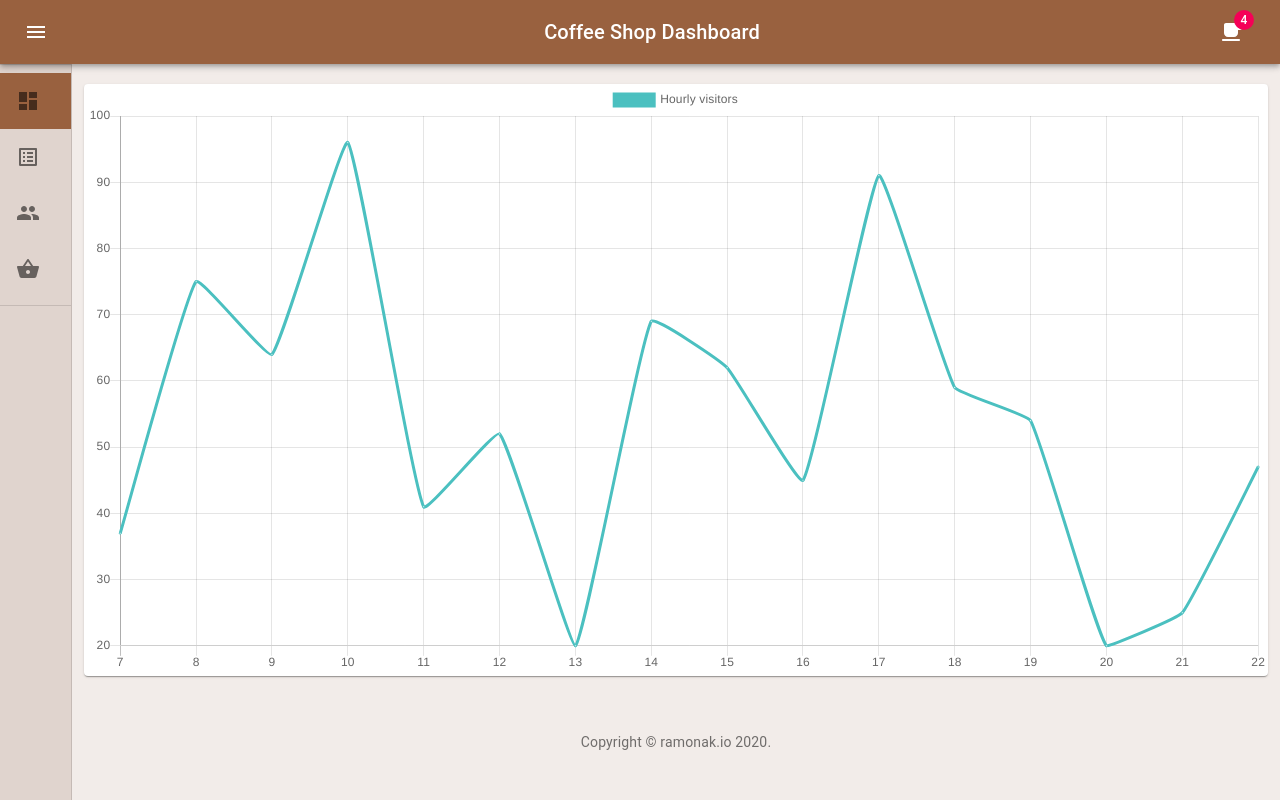
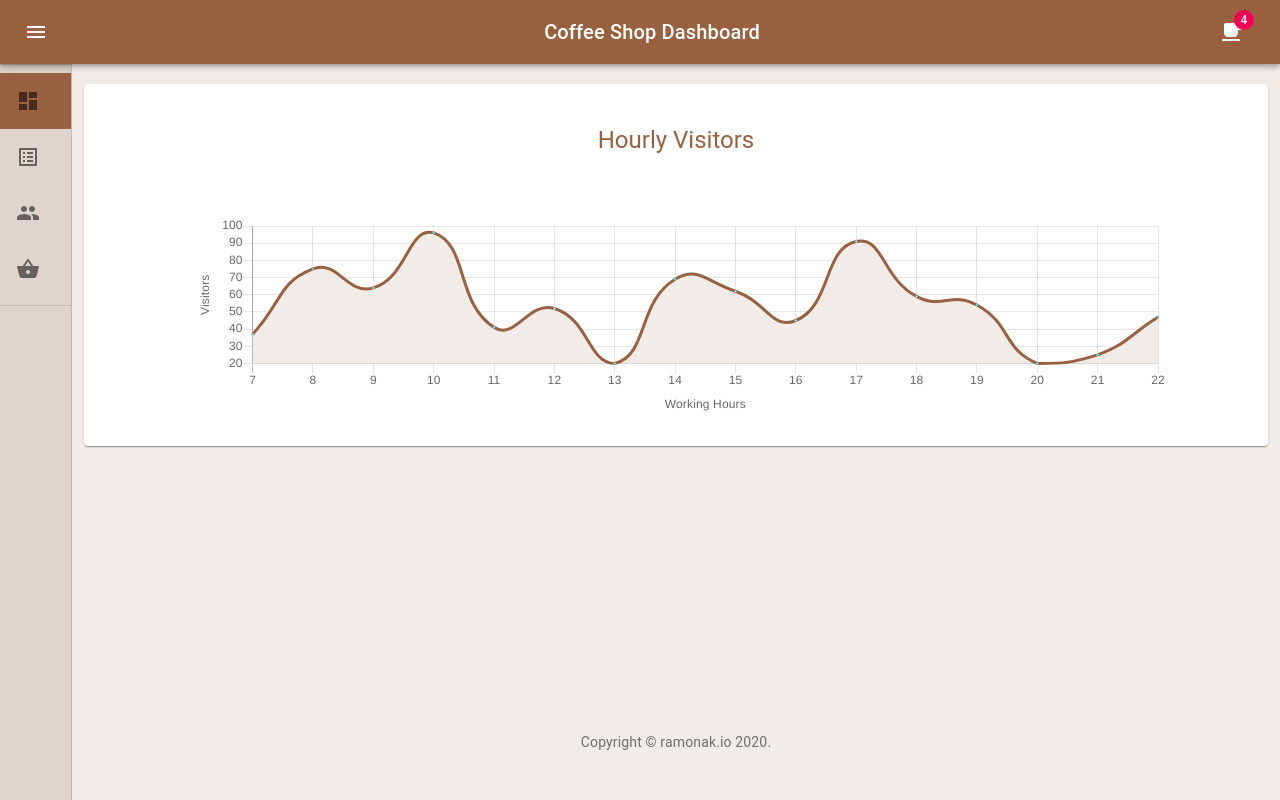
Before and after one commit to KaterinaLupacheva/coffee-shop-dashboard, a React (Create React App) app: page / in a window 1280 px wide. Built offline with nearby package versions, Linux system fonts and the light colour scheme; the HTML template or start-up script is replaced by a standard one.

Commit message:
Line chart styles

```diff
--- a/src/components/Charts/lineChart.component.js
+++ b/src/components/Charts/lineChart.component.js
@@ -1,16 +1,26 @@
 import React from "react";
+import { useTheme } from "@material-ui/core/styles";
+import { makeStyles } from "@material-ui/core/styles";
 import { Line } from "react-chartjs-2";
 import { labels, hourlyVisitors } from "../../data/daySales";
+import Title from "../Tables/title";
+import { Box } from "@material-ui/core";
+import { lineChartStyles } from "./lineChart.styles";
+
+const useStyles = makeStyles(lineChartStyles);
+
+const LineChart = () => {
+  const classes = useStyles();
+  const theme = useTheme();
 
   const data = {
     labels: labels,
     datasets: [
       {
-      label: "Hourly visitors",
-      fill: false,
-      lineTension: 0.1,
-      backgroundColor: "rgba(75,192,192,0.4)",
-      borderColor: "rgba(75,192,192,1)",
+        fill: true,
+        lineTension: 0.5,
+        backgroundColor: theme.palette.background.default,
+        borderColor: theme.palette.primary.main,
         borderCapStyle: "butt",
         borderDash: [],
         borderDashOffset: 0.0,
@@ -29,8 +39,42 @@ const data = {
     ],
   };
 
-const LineChart = () => {
-  return <Line data={data} />;
+  const options = {
+    scales: {
+      yAxes: [
+        {
+          scaleLabel: {
+            display: true,
+            labelString: "Visitors",
+          },
+        },
+      ],
+      xAxes: [
+        {
+          scaleLabel: {
+            display: true,
+            labelString: "Working Hours",
+          },
+        },
+      ],
+    },
+    maintainAspectRatio: false,
+    layout: {
+      padding: 30,
+    },
+    legend: {
+      display: false,
+    },
+  };
+
+  return (
+    <>
+      <Title>Hourly Visitors</Title>
+      <Box className={classes.container}>
+        <Line data={data} width={100} height={250} options={options} />
+      </Box>
+    </>
+  );
 };
 
 export default LineChart;
--- /dev/null
+++ b/src/components/Charts/lineChart.styles.js
@@ -0,0 +1,6 @@
+export const lineChartStyles = (theme) => ({
+  container: {
+    width: "80vw",
+    margin: "0 auto",
+  },
+});
```
Lines whose indentation alone changed are shown as unchanged.
